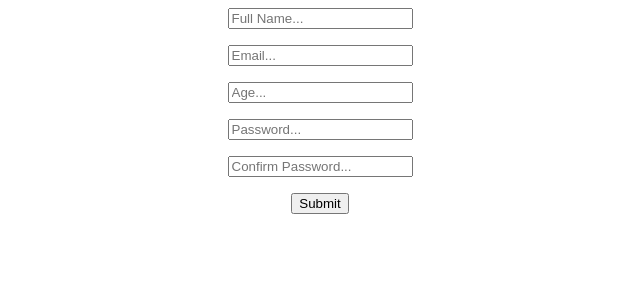
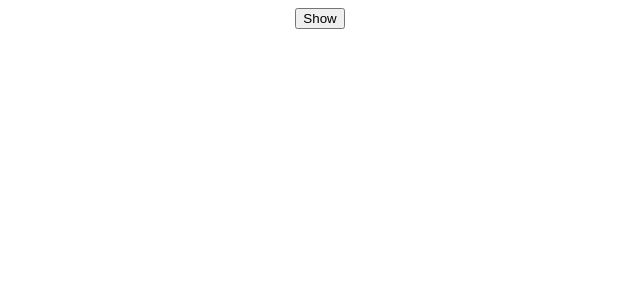
Before and after one commit to shaalle/react-basics, a React (Create React App) app: page / in a window 1280 px wide. Shown: the top 300 px of the page, without its empty margins (320-960 px from the left). Built offline with nearby package versions, Linux system fonts and the light colour scheme.

Commit message:
Custom Hooks in React Part 1 Example

```diff
--- a/src/App.js
+++ b/src/App.js
@@ -1,10 +1,13 @@
 import "./App.css";
-import { Form } from "./components/Form";
+import { useToggle } from "./useToggle";
+
 
 function App() {
+  const [isVisible, toggle] = useToggle();
   return (
     <div className="App">
-      <Form />
+      <button onClick={toggle}>{isVisible ? 'Hide' : 'Show'}</button>
+      {isVisible && <h1>Hidden text</h1>}
     </div>
   );
 }
--- /dev/null
+++ b/src/useToggle.js
@@ -0,0 +1,11 @@
+import {useState} from 'react';
+
+export const useToggle = (initialVal = false) => {
+    const [state, setState] = useState(initialVal);
+
+    const toggle = () => {
+        setState(!state);
+    }
+
+    return [state, toggle];
+}
```
Also changed, not shown: src/note.md (+83 -0 lines).
